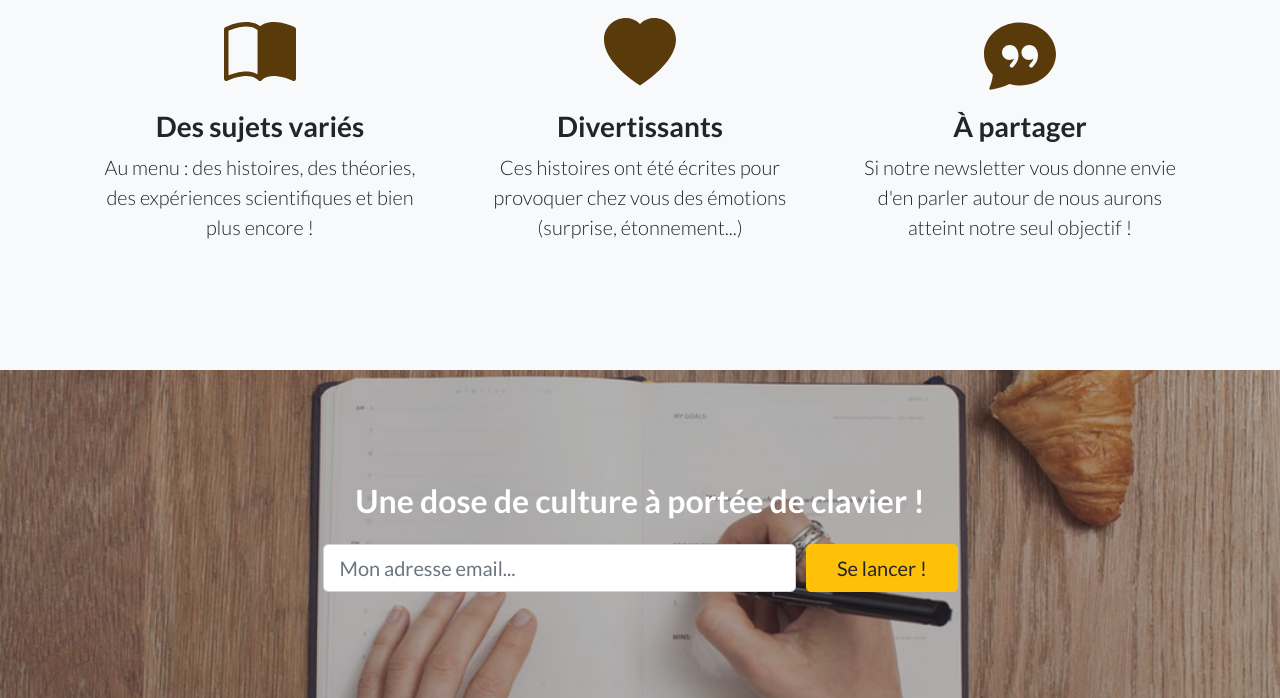
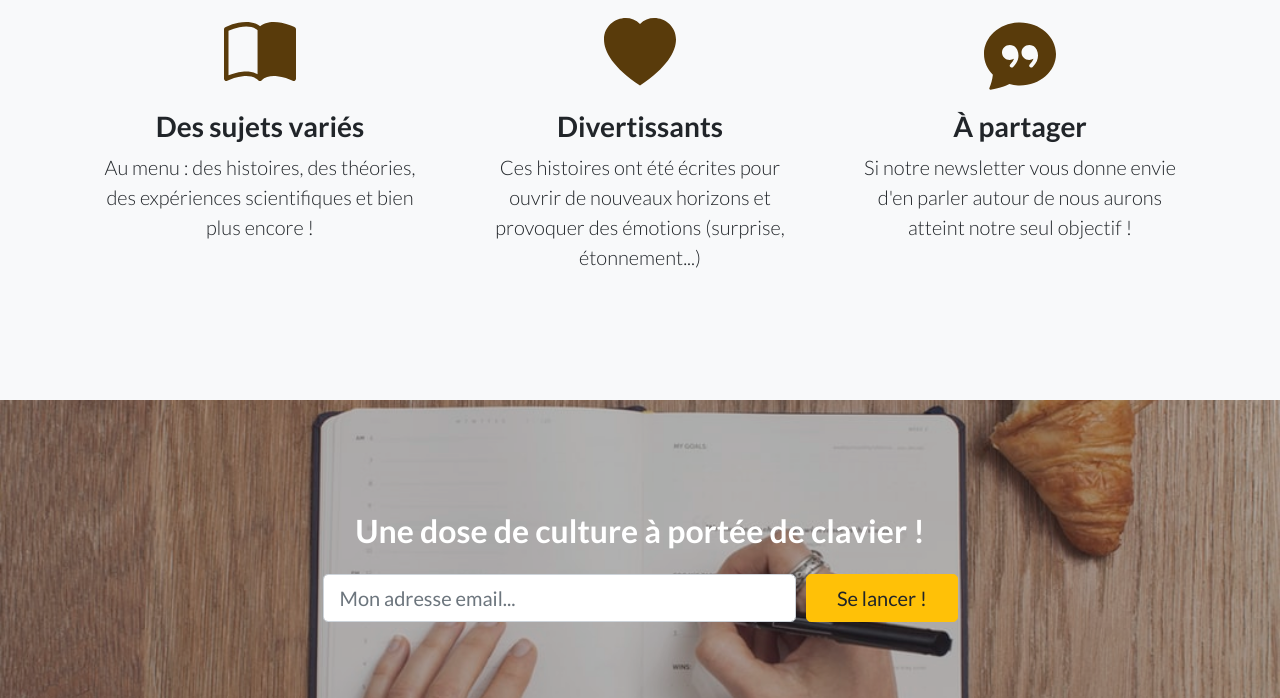
Before and after one commit to leclercjul/weeklystry, a website: page index.html in a window 1280 px wide. Shown: the part 765-1463 px from the top of the page. Drawn offline with Linux system fonts and the light colour scheme.

Commit message:
Update index.html

```diff
--- a/index.html
+++ b/index.html
@@ -82,7 +82,7 @@
                 </svg>
               </div>
             <h3>Divertissants</h3>
-            <p class="lead mb-0">Ces histoires ont été écrites pour provoquer chez vous des émotions (surprise, étonnement...)</p>
+            <p class="lead mb-0">Ces histoires ont été écrites pour ouvrir de nouveaux horizons et provoquer des émotions (surprise, étonnement...)</p>
           </div>
         </div>
         <div class="col-lg-4">
```
